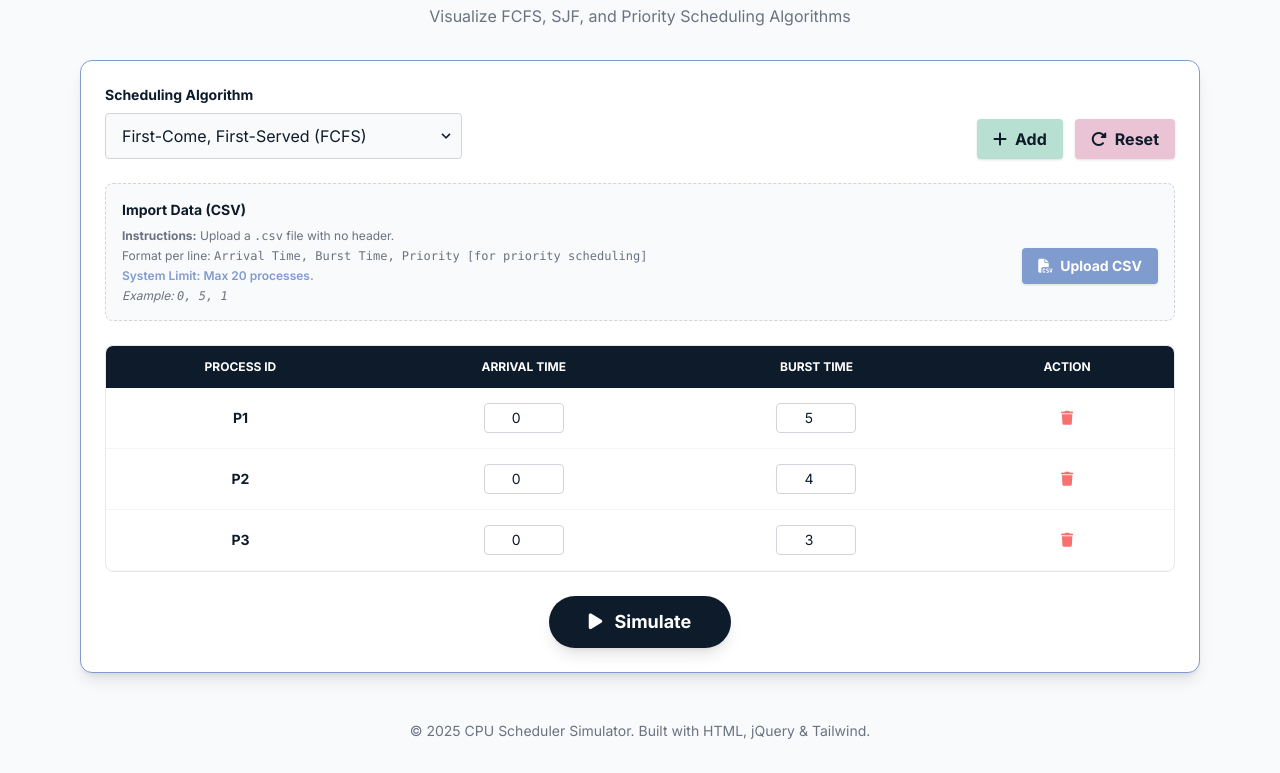
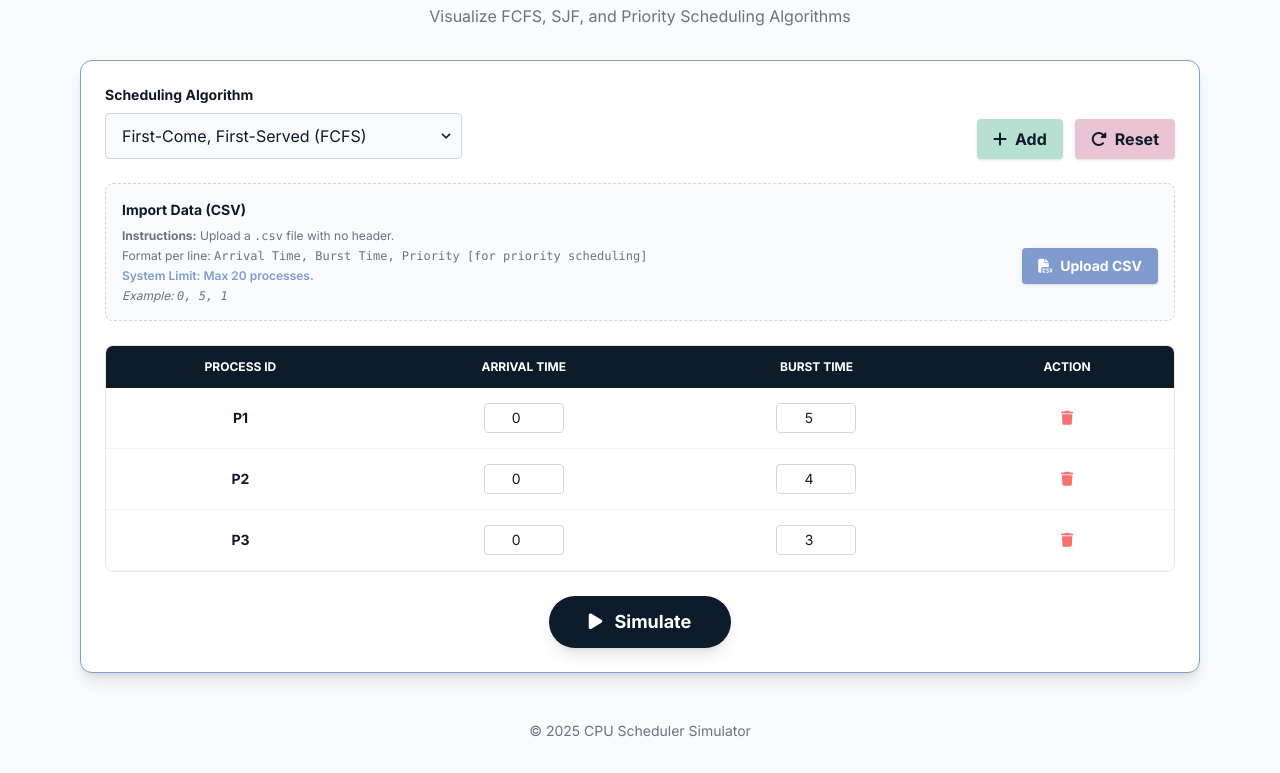
Before and after one commit to 23jammy/CPU-Scheduling-Simulator, a plain HTML site: page index.html in a window 1280 px wide. Shown: the part 76-849 px from the top of the page. Drawn offline with nearby package versions, Linux system fonts and the light colour scheme.

Commit message:
Footer modifications

```diff
--- a/index.html
+++ b/index.html
@@ -172,7 +172,7 @@
 
         <!-- Footer -->
         <footer class="mt-12 text-center text-gray-500 text-sm">
-            <p>&copy; 2025 CPU Scheduler Simulator. Built with HTML, jQuery & Tailwind.</p>
+            <p>&copy; 2025 CPU Scheduler Simulator</p>
         </footer>
 
     </div>
```
